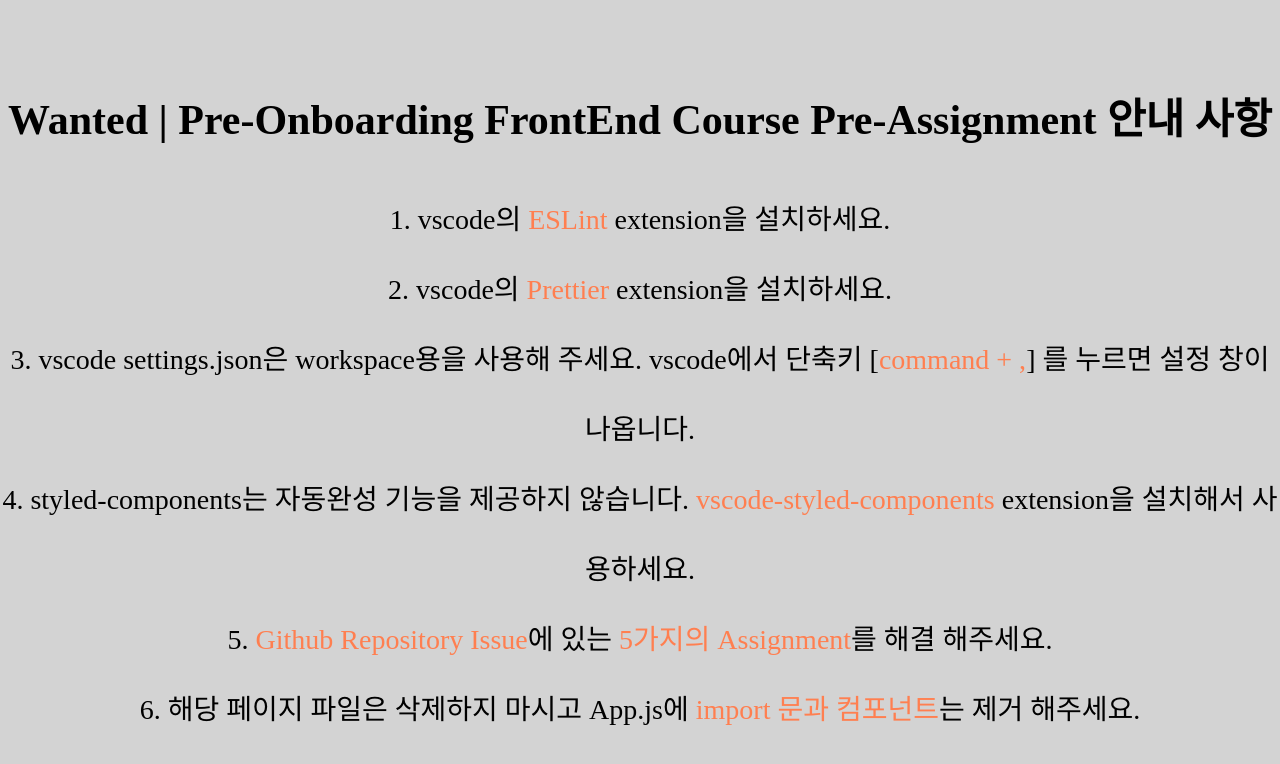
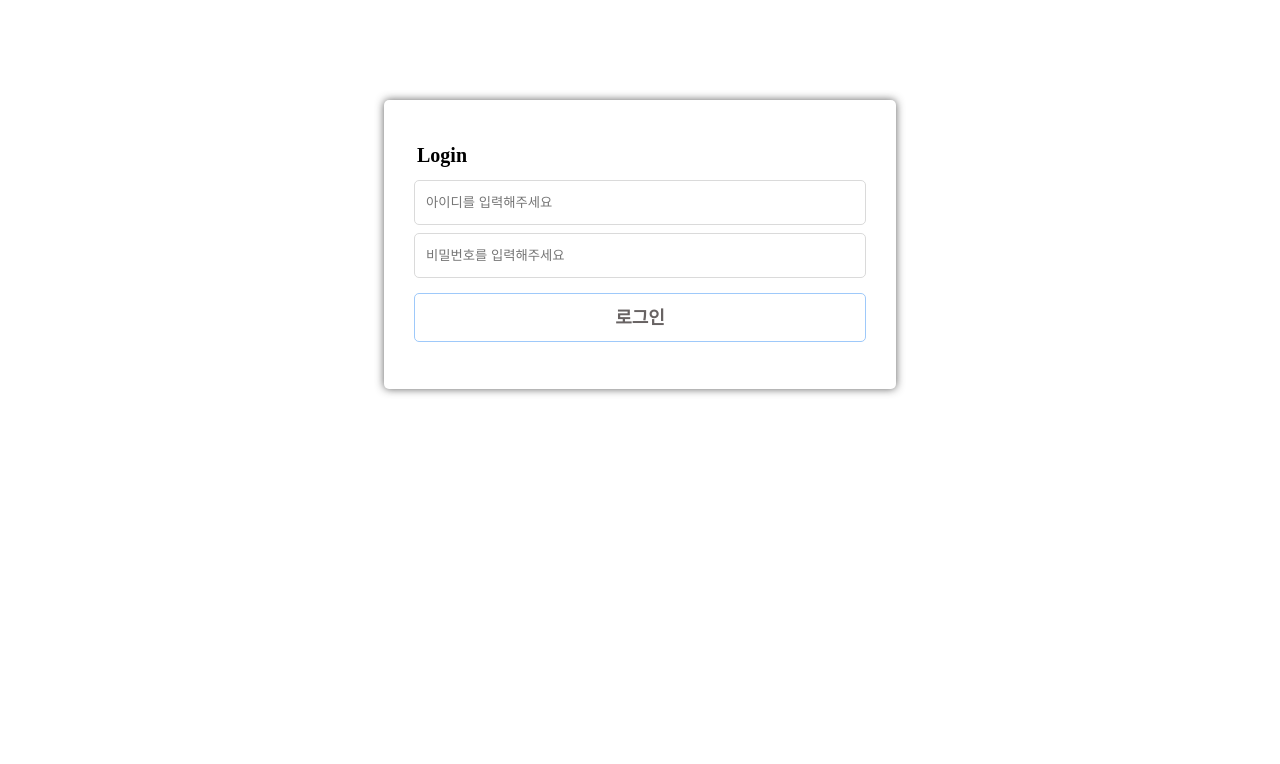
Before and after one commit to wanted-pre-onboarding-fe/pre-assignment, a React (Create React App) app: page / in a window 1280 px wide. Shown: the top 764 px of the page. Built offline with nearby package versions, Linux system fonts and the light colour scheme.

Commit message:
creating main and gnb..

```diff
--- /dev/null
+++ b/db/db.json
@@ -0,0 +1,15 @@
+
+{
+    "users": [
+      {
+        "id": "user1",
+        "password": "1234",
+        "name": "jay"
+      },
+      {
+        "id": "user2",
+        "password": "1234",
+        "name": "sara"
+      }
+    ]
+  }
--- a/src/App.js
+++ b/src/App.js
@@ -1,8 +1,25 @@
 import React from 'react';
-import PreAssignmentGuide from './pages/PreAssignmentGuide';
+// import styled from "styled-components";
+import LoginPage from './pages/LoginPage';
 
+// import PreAssignmentGuide from './pages/PreAssignmentGuide';
+// function App() {
+//   return <PreAssignmentGuide />;
+// }
 function App() {
-  return <PreAssignmentGuide />;
+	var container = {
+		backgroundColor: 'white',
+		width: '40%',
+		margin: '0 auto'
+	};
+	return (
+		<div style={container}>
+			<LoginPage />
+			<hr />
+			{/* <JoinPage /> */}
+			<hr />
+		</div>
+	);
 }
 
 export default App;
--- a/src/pages/LoginPage.jsx
+++ b/src/pages/LoginPage.jsx
@@ -55,15 +55,31 @@ const Button = styled.div`
 `;
 
 function LoginPage() {
+	// const [ id, setId ] = useState('');
+	// const [ Password, setPassword ] = useState('');
+
+	// const onIdHandler = (event) => {
+	// 	setId(event.currentTarget.value);
+	// };
+	// const onPasswordHandler = (event) => {
+	// 	setPassword(event.currentTarget.value);
+	// };
+
 	return (
 		<body>
 			<Container styled="backgroudColor: '#f1f1f1';">
-				{/* <h1>Login page</h1> */}
 				<div>
 					<PageTitle>Login</PageTitle>
 				</div>
 				<Input id="id" name="id" placeholder="아이디를 입력해주세요" />
-				<Input id="password" name="password" type="password" placeholder="비밀번호를 입력해주세요" />
+				<Input
+					id="password"
+					name="password"
+					type="password"
+					// value={password}
+					placeholder="비밀번호를 입력해주세요"
+					// onChange={onPasswordHandler}
+				/>
 				<Button>로그인</Button>
 			</Container>
 		</body>
```
Also changed, not shown: package.json (+8 -8 lines), src/action/user.js (added, +11 -0 lines), src/pages/Main.jsx (added, +47 -0 lines), src/component/Gnb.js (added), 1 other file (tests, documents, lock files or other folders).
